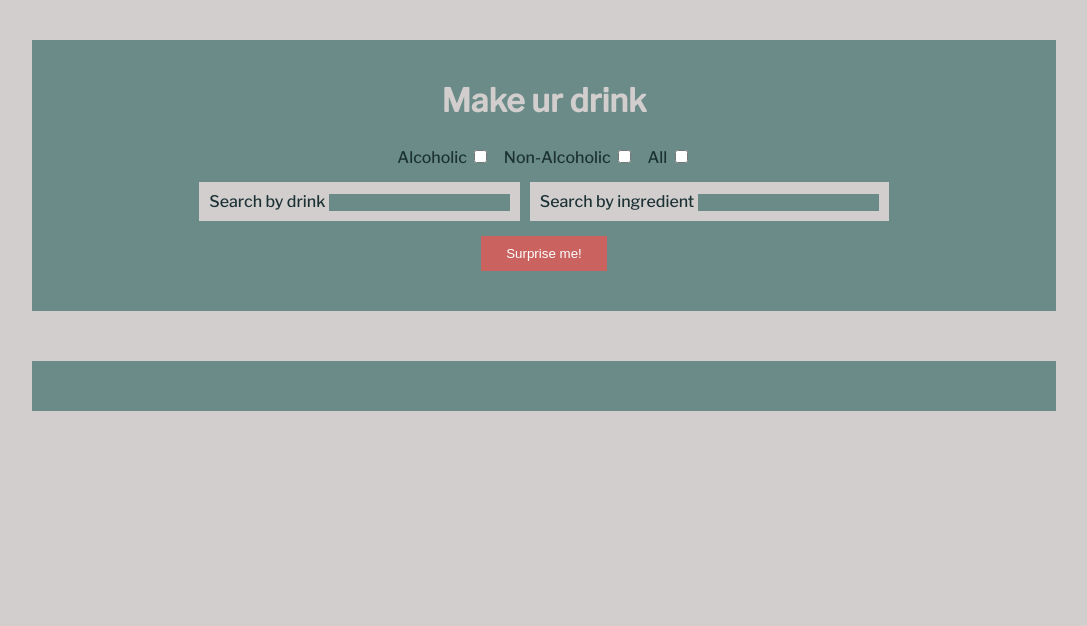
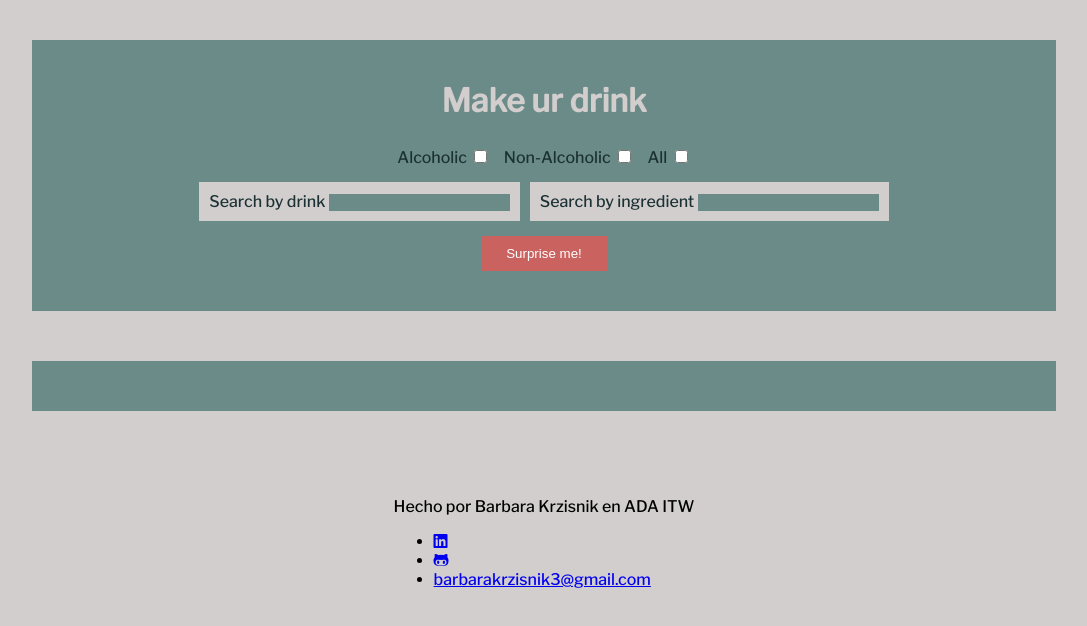
Before and after one commit to barbarakrzisnik/Modulo6-BuscadordeTragos, a website: page index.html in a window 1280 px wide. Shown: the whole page, without its empty margins (96-1183 px from the left). Drawn offline with nearby package versions, Linux system fonts and the light colour scheme; no server answers.

Commit message:
html de footer

```diff
--- a/index.html
+++ b/index.html
@@ -8,6 +8,7 @@
     <link rel="preconnect" href="https://fonts.googleapis.com">
     <link rel="preconnect" href="https://fonts.gstatic.com" crossorigin>
     <link href="https://fonts.googleapis.com/css2?family=Libre+Franklin:wght@300;500&display=swap" rel="stylesheet">
+    <script src="https://kit.fontawesome.com/096a878366.js" crossorigin="anonymous"></script>
     <title>Make ur drink</title>
 </head>
 <header>
@@ -54,6 +55,14 @@
     <div class="contenedor-conjunto-tarjetas"></div>
     <div class="contenedor-tarjeta-trago"></div>
 </main>
+<footer>
+    <p>Hecho por Barbara Krzisnik en ADA ITW</p>
+    <ul>
+        <li><a href="https://www.linkedin.com/barbarakrzisnik"><i class="fab fa-linkedin"></i></a></li>
+        <li><a href="https://www.github.com/barbarakrzisnik"><i class="fab fa-github-alt"></i></a></li>
+        <li><a href="mailto:barbarakrzisnik3@gmail.com">barbarakrzisnik3@gmail.com</a></li>
+    </ul>
+</footer>
 <script src="index.js"></script>
 <body>
 
--- /dev/null
+++ b/style/modulos/_footer.scss
@@ -0,0 +1,4 @@
+footer {
+    background-color: $color-secundario;
+    color: white;
+}
```
